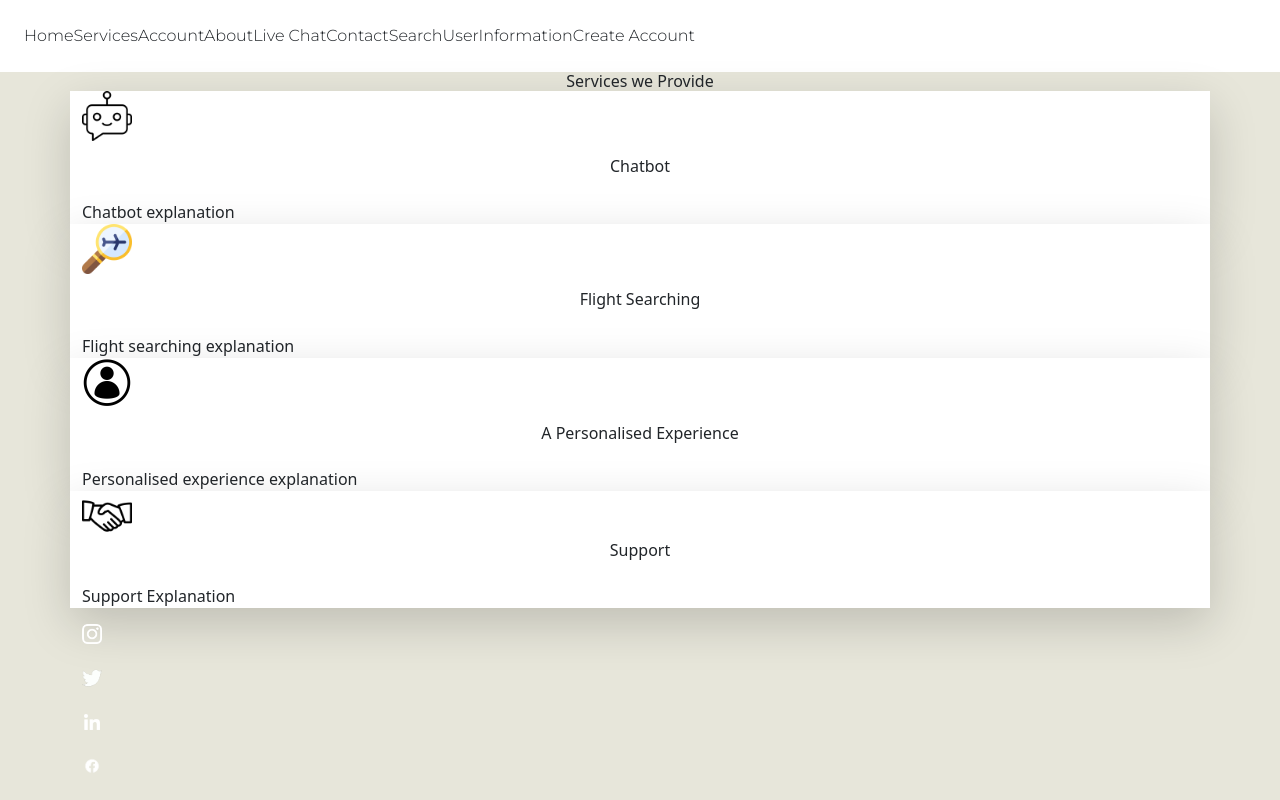
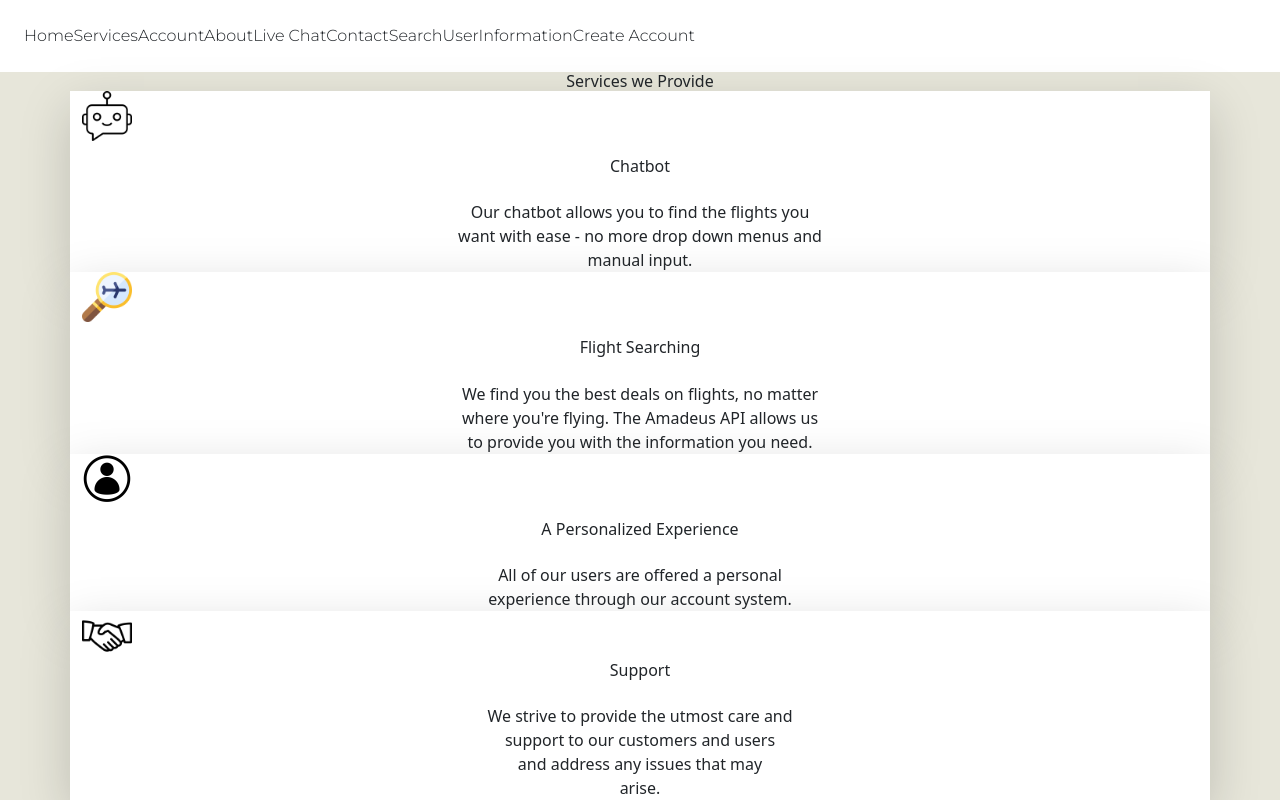
Before and after one commit to daigza09/Piplup-Travel-Buddy, a React (Vite) app in the folder frontend/: page /Services in a window 1280 px wide. Shown: the top 800 px of the page. Built offline with nearby package versions, Linux system fonts and the light colour scheme.

Commit message:
finalizing services descriptions and small edit on contact

```diff
--- a/frontend/src/pages/Contact.jsx
+++ b/frontend/src/pages/Contact.jsx
@@ -9,11 +9,11 @@ function Contact() {
       <section className="flex text-left">
         <div className="mx-auto mr-8">
           <h1 className="font-bold text-left text-4xl mb-8">Talk to Us</h1>
-          <p className="text-xl">
+          <p className="text-xl mr-8">
             Any questions, comments, or concerns can be answered in the boxes on
             the right.
           </p>
-          <p className="mb-8 text-xl">
+          <p className="mb-8 text-xl mr-8">
             A representative will speak to you as soon as possible. Our contact
             info is also below.
           </p>
--- a/frontend/src/pages/Services.jsx
+++ b/frontend/src/pages/Services.jsx
@@ -21,9 +21,15 @@ function Services() {
         className="justify-center mb-3"
         />
       <h1 className="text-xl font-bold text-center">Chatbot</h1>
-      <div className="flex">
+      <div className="text-center">
         <p className="mt-4">
-          Chatbot explanation
+          Our chatbot allows you to find the flights you
+        </p>
+        <p>
+          want with ease - no more drop down menus and
+        </p>
+        <p>
+          manual input.
         </p>
       </div>
     </div>
@@ -34,9 +40,15 @@ function Services() {
         className="justify-center mb-3"
         />
       <h1 className="text-xl font-bold text-center">Flight Searching</h1>
-      <div className="flex">
+      <div className="text-center">
       <p className="mt-4">
-        Flight searching explanation
+        We find you the best deals on flights, no matter
+        </p>
+        <p>
+          where you're flying. The Amadeus API allows us
+        </p>
+        <p>
+          to provide you with the information you need.
         </p>
       </div>
     </div>
@@ -46,10 +58,16 @@ function Services() {
         style={{width:'50px'}}
         className="justify-center mb-3"
         />
-      <h1 className="text-xl font-bold text-center">A Personalised Experience</h1>
-      <div className="flex">
+      <h1 className="text-xl font-bold text-center">A Personalized Experience</h1>
+      <div className="text-center">
         <p className="mt-4">
-          Personalised experience explanation
+          All of our users are offered a personal
+        </p>
+        <p>
+          experience through our account system.
+        </p>
+        <p>
+
         </p>
       </div>
     </div>
@@ -60,9 +78,18 @@ function Services() {
         className="justify-centers"
         />
       <h1 className="text-xl font-bold text-center">Support</h1>
-      <div className="flex">
+      <div className="text-center">
         <p className="mt-4">
-          Support Explanation
+          We strive to provide the utmost care and
+          </p>
+          <p>
+          support to our customers and users
+        </p>
+        <p>
+          and address any issues that may
+        </p>
+        <p>
+          arise.
         </p>
       </div>
     </div>
```
